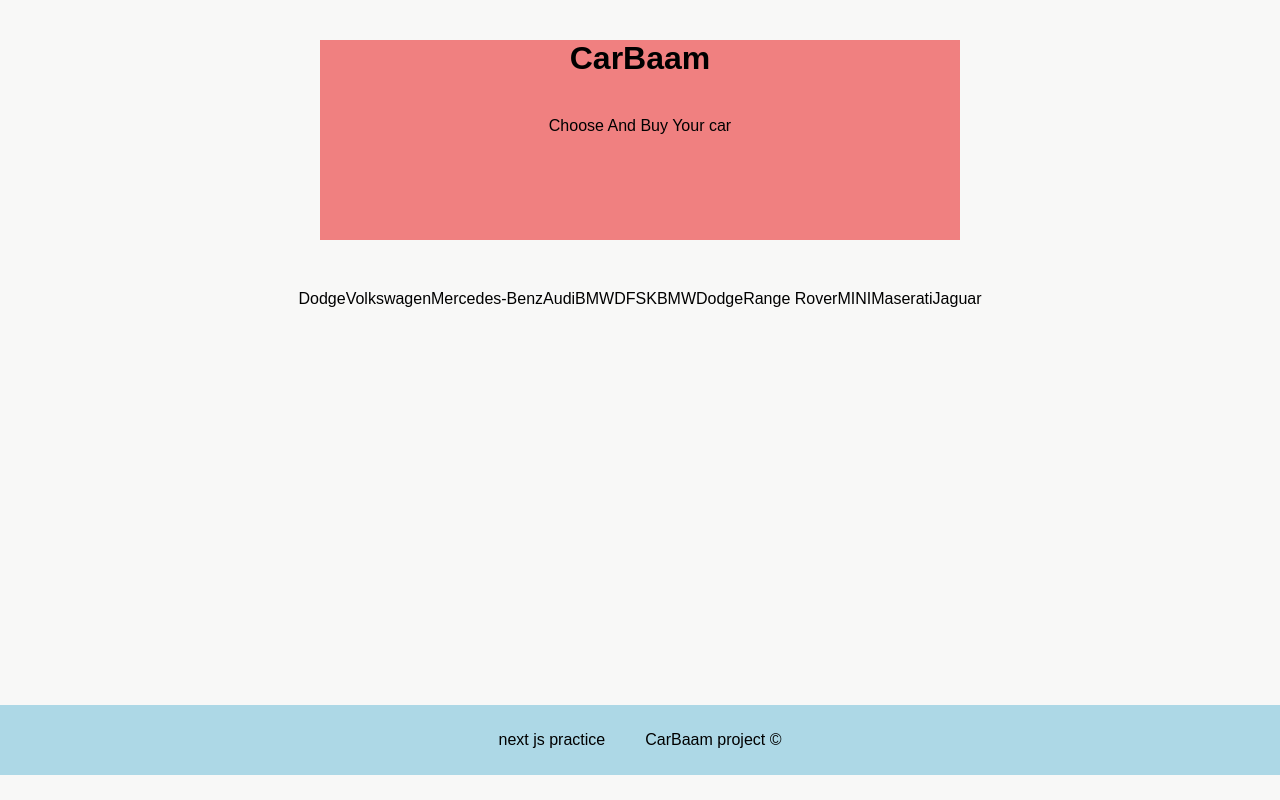
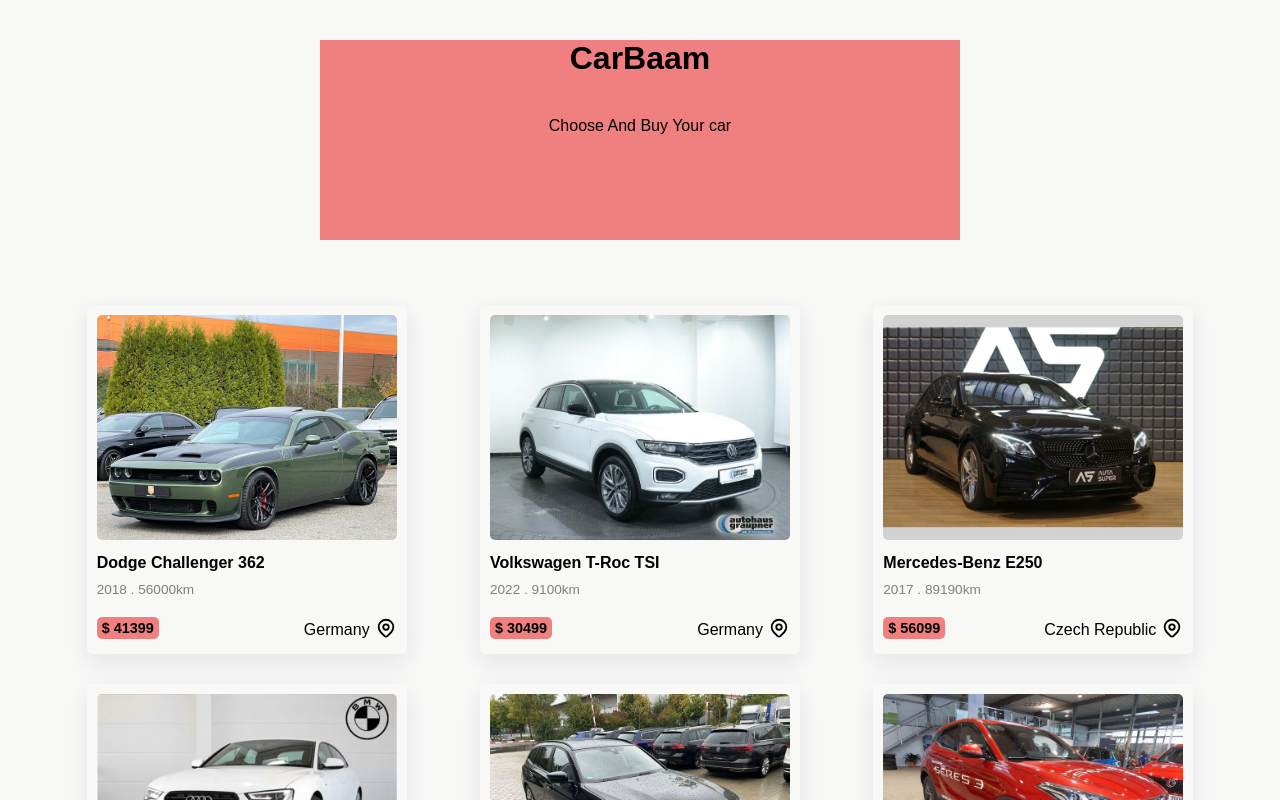
Before and after one commit to Arian-khamesi/sell-cars, a Next.js app: page /cars in a window 1280 px wide. Shown: the top 800 px of the page. Built offline with nearby package versions, Linux system fonts and the light colour scheme.

Commit message:
create card component for show cars in all cars page

```diff
--- /dev/null
+++ b/Components/modules/Card.js
@@ -0,0 +1,22 @@
+import styles from "./Card.module.css"
+import Location from "./../icons/Location"
+
+export default function Card(props) {
+    const { name, model, year, distance, price, image, location } = props
+    return (
+        // <Link href={`/cars/${id}`}>
+        <div className={styles.container}>
+            <img src={image} className={styles.image} />
+            <h4 className={styles.title}>{`${name} ${model}`}</h4>
+            <p className={styles.detail}>{`${year} . ${distance}km`}</p>
+            <div className={styles.footer}>
+                <p className={styles.price}>$ {price}</p>
+                <div className={styles.location}>
+                    <p>{location}</p>
+                    <Location />
+                </div>
+            </div>
+        </div>
+        //   </Link>
+    )
+}
--- /dev/null
+++ b/Components/modules/Card.module.css
@@ -0,0 +1,46 @@
+.container {
+    box-shadow: rgba(149, 157, 165, 0.2) 0px 8px 24px;
+    width: fit-content;
+    border-radius: 5px;
+    overflow: hidden;
+    padding: 10px;
+    margin: 15px;
+  }
+
+  .image {
+    width: 300px;
+    border-radius: 5px;
+  }
+
+  .title {
+    margin: 10px 0;
+  }
+
+  .detail {
+    font-size: 0.85rem;
+    color: grey;
+    margin: 5px 0;
+  }
+
+  .footer {
+    display: flex;
+    justify-content: space-between;
+    margin: 20px 0 5px;
+  }
+
+  .price {
+    background-color: lightcoral;
+    padding: 3px 5px;
+    border-radius: 5px;
+    font-size: 0.9rem;
+    font-weight: 700;
+  }
+
+  .location {
+    display: flex;
+    align-items: flex-end;
+  }
+
+  .location p {
+    margin-right: 5px;
+  }
--- a/Components/templates/CarsPage.js
+++ b/Components/templates/CarsPage.js
@@ -1,3 +1,4 @@
+import Card from "../modules/Card"
 import styles from "./CarsPage.module.css"
 
 export default function CarsPage({data}) {
@@ -5,7 +6,7 @@
     <div className={styles.container}>
 {
 data.map(carItem=>(
-    <p key={carItem.id}>{carItem.name}</p>
+    <Card key={carItem.id} {...carItem}/>
 ))
 }
     </div>
```
